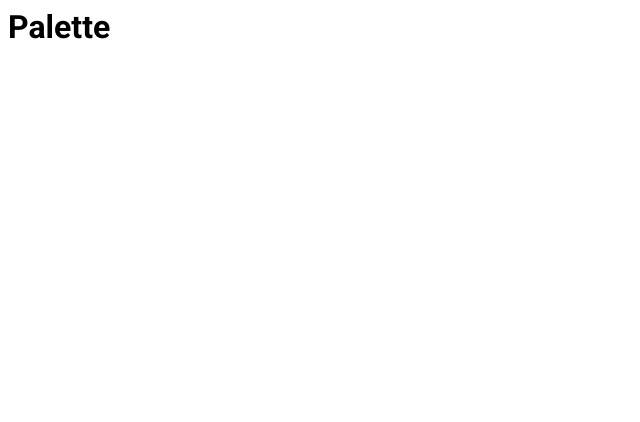
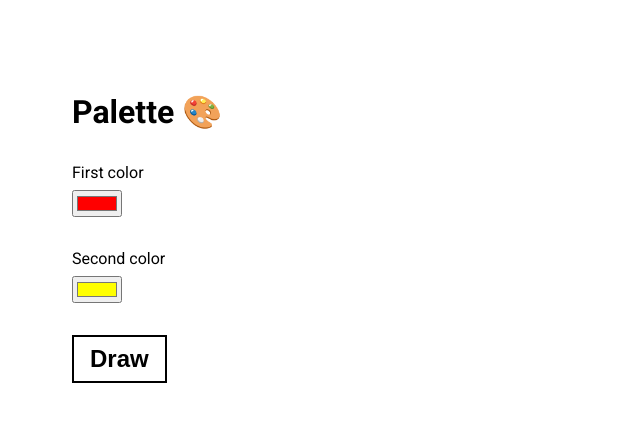
Before and after one commit to jbcochery/palette, a React app: page / in a window 1280 px wide. Shown: the whole page, without its empty margins (0-640 px from the left). Built offline with nearby package versions, Linux system fonts and the light colour scheme.

Commit message:
Generate a black palette

```diff
--- a/package.json
+++ b/package.json
@@ -47,6 +47,9 @@
       "plugin:react/recommended",
       "prettier"
     ],
+    "rules": {
+      "react/prop-types": 0
+    },
     "env": {
       "browser": true,
       "jest": true,
--- a/src/components/App.js
+++ b/src/components/App.js
@@ -1,9 +1,62 @@
-import React from "react";
+import React, { useState } from "react";
+
+import { generatePalette } from "../utils/palette";
 
 export default function App() {
+  const [start, setStart] = useState("#ff0000");
+  const [end, setEnd] = useState("#ffff00");
+  const [palette, setPalette] = useState(null);
+
+  function onSubmit(event) {
+    event.preventDefault();
+    setPalette(generatePalette(start, end, 10));
+  }
+
   return (
-    <div>
-      <h1>Palette</h1>
+    <div className="wrapper">
+      <div className="settings">
+        <h1>Palette 🎨</h1>
+        <form onSubmit={onSubmit}>
+          <div>
+            <label htmlFor="start">First color</label>
+            <input
+              type="color"
+              id="start"
+              value={start}
+              onChange={({ target: { value } }) => setStart(value)}
+            />
+          </div>
+          <div>
+            <label htmlFor="end">Second color</label>
+            <input
+              type="color"
+              id="end"
+              value={end}
+              onChange={({ target: { value } }) => setEnd(value)}
+            />
+          </div>
+          <button>Draw</button>
+        </form>
+      </div>
+      <div className="result">{palette && <Palette palette={palette} />}</div>
     </div>
   );
 }
+
+function Palette({ palette }) {
+  return (
+    <>
+      {palette.map((row, x) => (
+        <div className="row" key={x}>
+          {row.map((color, y) => (
+            <div
+              className="color"
+              style={{ backgroundColor: color }}
+              key={y}
+            ></div>
+          ))}
+        </div>
+      ))}
+    </>
+  );
+}
--- a/src/main.css
+++ b/src/main.css
@@ -1,3 +1,50 @@
 body {
   font-family: "Roboto", sans-serif;
+  padding: 4rem;
 }
+
+label {
+  display: block;
+  margin-top: 2rem;
+  margin-bottom: 0.5rem;
+}
+
+button {
+  background: transparent;
+  border: 2px solid black;
+  display: inline-block;
+  padding: 0.5rem 1rem;
+  margin-top: 2rem;
+  font-weight: bold;
+  font-size: 1.5rem;
+  cursor: pointer;
+}
+
+button:hover {
+  color: blue;
+  border-color: blue;
+}
+
+.row {
+  display: flex;
+  gap: 1px;
+}
+
+.color {
+  height: 100px;
+  width: 100px;
+  margin: 0 0 1px;
+}
+
+.wrapper {
+  display: flex;
+}
+
+.settings {
+  flex: 0;
+  min-width: 20rem;
+}
+
+.result {
+  flex: 1;
+}
--- /dev/null
+++ b/src/utils/palette.js
@@ -0,0 +1,11 @@
+export function generatePalette(start, end, steps) {
+  const palette = [];
+  for (let x = 0; x < steps; x++) {
+    const row = [];
+    for (let y = 0; y < steps; y++) {
+      row.push("#000000");
+    }
+    palette.push(row);
+  }
+  return palette;
+}
```
Also changed, not shown: src/components/App.test.js (+27 -4 lines), src/utils/palette.test.js (added, +5 -0 lines), 2 other files.
